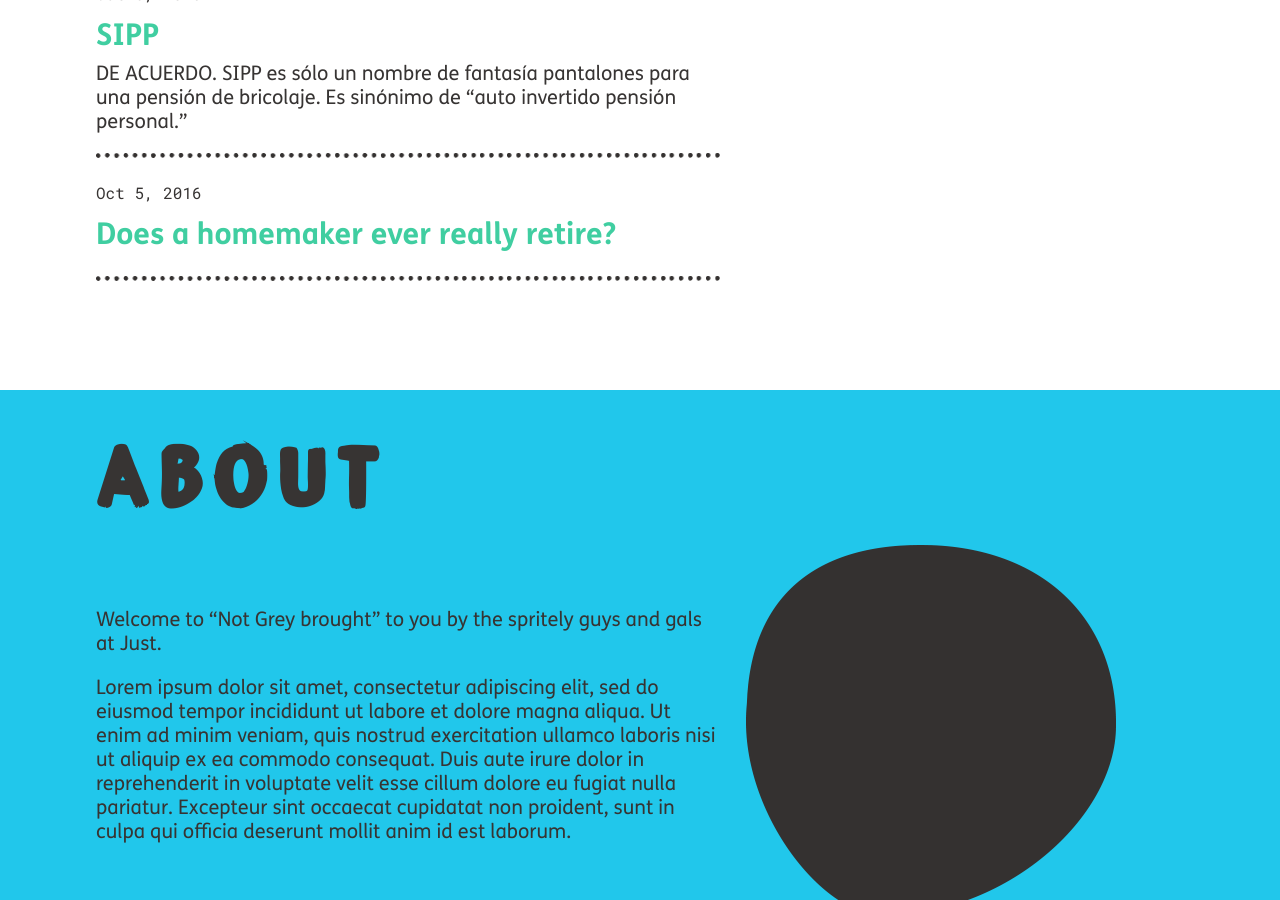
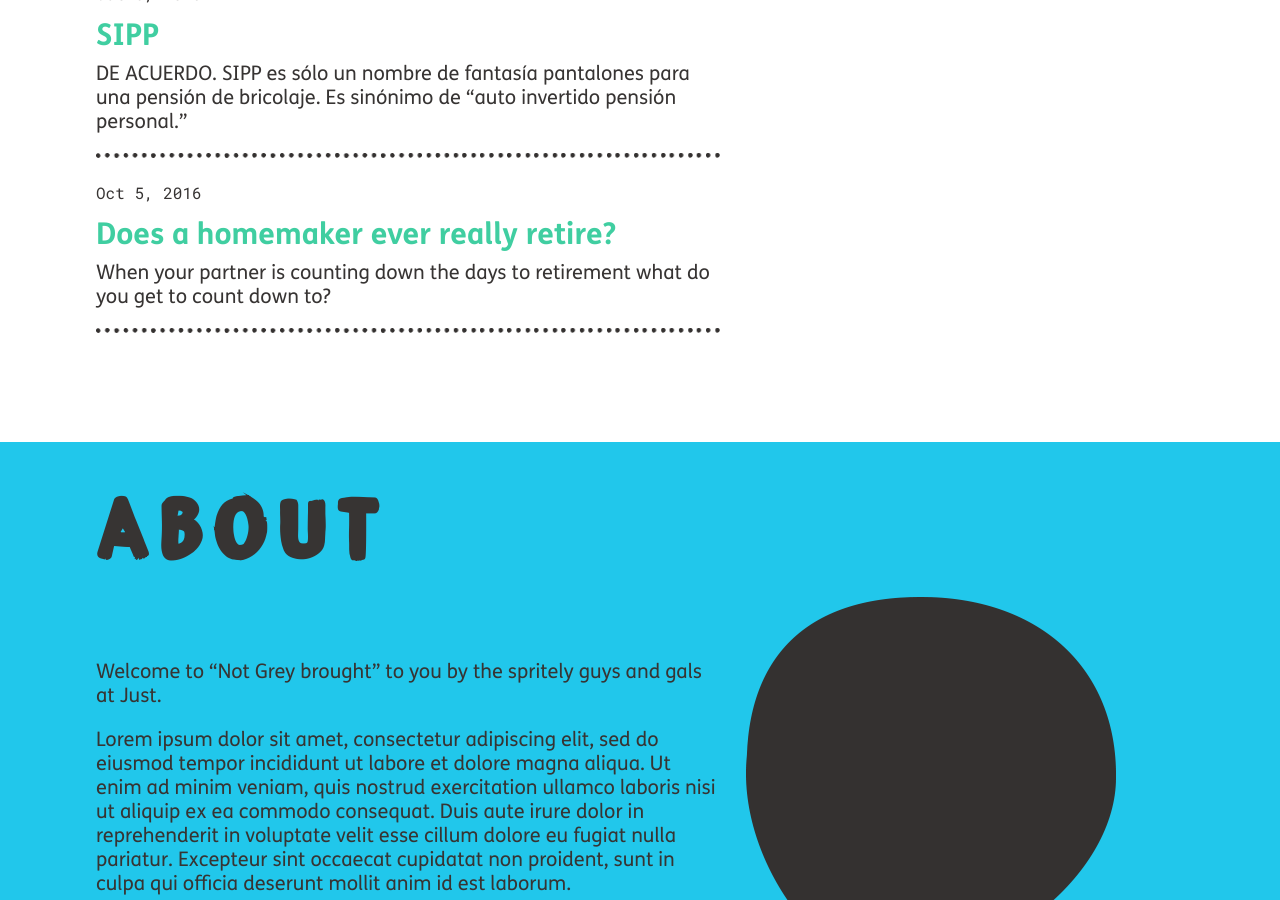
Before and after one commit to pummra/JustTest, a Jekyll site: the page built from index.html, in a window 1280 px wide and 900 px high, scrolled down 1320 px. Built offline with Jekyll 4.4.1, drawn with Linux system fonts in a browser that asks for light colours.

Commit message:
Updated Fasdf

```diff
--- a/_posts/2016-10-05-fasdf.markdown
+++ b/_posts/2016-10-05-fasdf.markdown
@@ -2,7 +2,7 @@
 title: Does a homemaker ever really retire?
 date: 2016-10-05 15:01:00 Z
 Author: Middle Ages Diva
-Subtitle: When your partner is counting down the days to retirement what do you get
+subtitle: When your partner is counting down the days to retirement what do you get
   to count down to?
 ---
 
```
